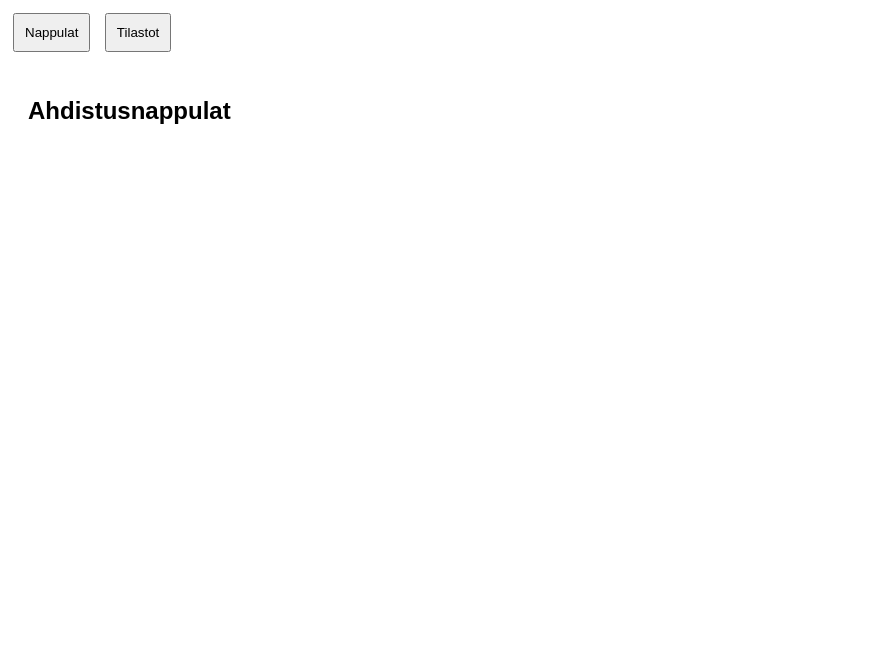
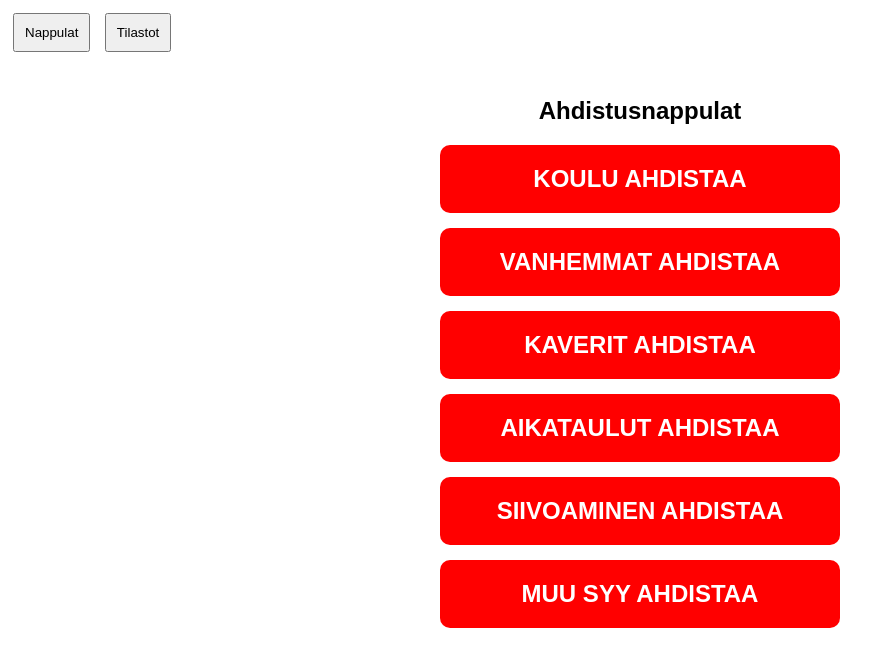
Before and after one commit to ollisulopuisto/ahdistusnappula, a plain HTML site: page index.html in a window 1280 px wide. Shown: the whole page, without its empty margins (0-890 px from the left). Drawn offline with Linux system fonts and the light colour scheme.

Commit message:
add anxiety buttons to HTML and style them in CSS

```diff
--- a/index.html
+++ b/index.html
@@ -19,6 +19,12 @@
         <section id="button-view">
             <h1>Ahdistusnappulat</h1>
             <!-- Ahdistusnapit tulevat tähän -->
+            <button class="anxiety-button" data-type="KOULU">KOULU AHDISTAA</button>
+            <button class="anxiety-button" data-type="VANHEMMAT">VANHEMMAT AHDISTAA</button>
+            <button class="anxiety-button" data-type="KAVERIT">KAVERIT AHDISTAA</button>
+            <button class="anxiety-button" data-type="AIKATAULUT">AIKATAULUT AHDISTAA</button>
+            <button class="anxiety-button" data-type="SIIVOAMINEN">SIIVOAMINEN AHDISTAA</button>
+            <button class="anxiety-button" data-type="MUU">MUU SYY AHDISTAA</button>
         </section>
 
         <section id="stats-view" style="display: none;">
--- a/style.css
+++ b/style.css
@@ -10,4 +10,29 @@ nav button {
 
 #button-view, #stats-view {
     padding: 20px;
+    text-align: center; /* Center buttons */
 }
+
+.anxiety-button {
+    display: block; /* Make buttons take full width */
+    width: 80%; /* Adjust width as needed */
+    max-width: 400px; /* Max width for larger screens */
+    margin: 15px auto; /* Center buttons horizontally and add vertical space */
+    padding: 20px;
+    font-size: 1.5em; /* Large font size */
+    font-weight: bold;
+    color: white;
+    background-color: red;
+    border: none;
+    border-radius: 10px;
+    cursor: pointer;
+    transition: background-color 0.2s ease; /* Smooth hover effect */
+}
+
+.anxiety-button:hover {
+    background-color: darkred;
+}
+
+.anxiety-button:active {
+    transform: scale(0.98); /* Slight shrink effect on click */
+}
```
Also changed, not shown: 1 other file.
